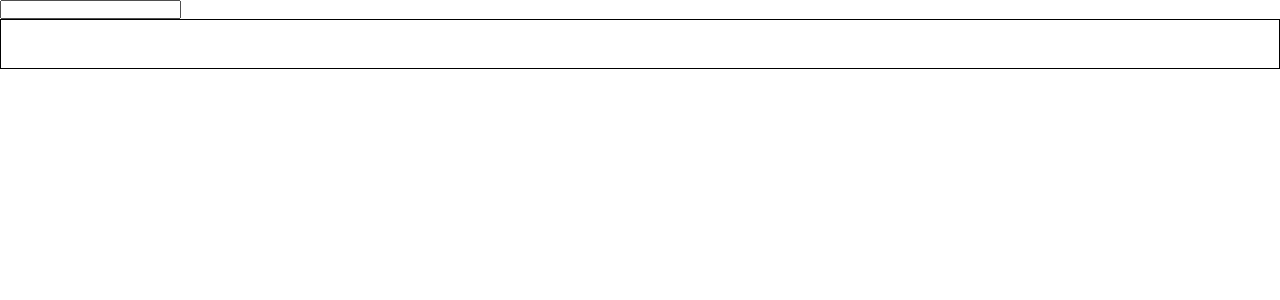
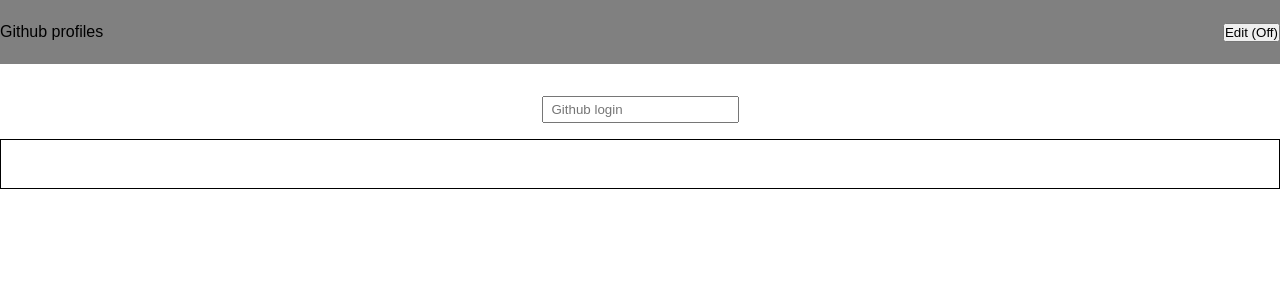
Before and after one commit to StanDevs/FulllFront, a React (Create React App) app: page / in a window 1280 px wide. Shown: the top 300 px of the page. Built offline with nearby package versions, Linux system fonts and the light colour scheme.

Commit message:
refacto & css

```diff
--- a/src/primary/App.tsx
+++ b/src/primary/App.tsx
@@ -1,4 +1,5 @@
 import "./app.css";
+import Header from "./components/Header/Header";
 import DependencyProvider from "./context/DependencyProvider";
 import EditProvider from "./context/EditProvider";
 import Home from "./pages/home/Home";
@@ -7,8 +8,11 @@ function App() {
   return (
     <DependencyProvider>
       <EditProvider>
-        <div data-testid="app" className="app">
-          <Home />
+        <div className="app">
+          <Header />
+          <div className="app__page">
+            <Home />
+          </div>
         </div>
       </EditProvider>
     </DependencyProvider>
--- /dev/null
+++ b/src/primary/Assets/Icons/Trash.tsx
@@ -0,0 +1,15 @@
+const Trash = () => {
+  return (
+    <svg
+      xmlns="http://www.w3.org/2000/svg"
+      width="16"
+      height="16"
+      fill="currentColor"
+      viewBox="0 0 16 16"
+    >
+      <path d="M2.5 1a1 1 0 0 0-1 1v1a1 1 0 0 0 1 1H3v9a2 2 0 0 0 2 2h6a2 2 0 0 0 2-2V4h.5a1 1 0 0 0 1-1V2a1 1 0 0 0-1-1H10a1 1 0 0 0-1-1H7a1 1 0 0 0-1 1H2.5zm3 4a.5.5 0 0 1 .5.5v7a.5.5 0 0 1-1 0v-7a.5.5 0 0 1 .5-.5zM8 5a.5.5 0 0 1 .5.5v7a.5.5 0 0 1-1 0v-7A.5.5 0 0 1 8 5zm3 .5v7a.5.5 0 0 1-1 0v-7a.5.5 0 0 1 1 0z" />
+    </svg>
+  );
+};
+
+export default Trash;
--- a/src/primary/app.css
+++ b/src/primary/app.css
@@ -9,3 +9,7 @@
   margin: 0;
   font-family: sans-serif;
 }
+
+.app__page {
+  padding-top: 32px;
+}
--- /dev/null
+++ b/src/primary/components/Header/Header.tsx
@@ -0,0 +1,14 @@
+import useEditMode from "../../hooks/useEditMode";
+import "./header.css";
+
+const Header = () => {
+  const { isEdit, toggleEditMode } = useEditMode();
+  return (
+    <div className="header">
+      <span>Github profiles</span>
+      <button onClick={toggleEditMode}>Edit {isEdit ? "(On)" : "(Off)"}</button>
+    </div>
+  );
+};
+
+export default Header;
--- /dev/null
+++ b/src/primary/components/Header/header.css
@@ -0,0 +1,8 @@
+.header {
+  background-color: grey;
+  display: flex;
+  align-items: center;
+  justify-content: space-between;
+  width: 100%;
+  min-height: 64px;
+}
--- a/src/primary/components/Input/Input.tsx
+++ b/src/primary/components/Input/Input.tsx
@@ -1,3 +1,4 @@
+import "./input.css";
 import { debounce } from "lodash";
 import { FormEvent, InputHTMLAttributes, useCallback } from "react";
 
@@ -23,7 +24,13 @@ const Input = (props: InputProps) => {
     [props.onInput, props.debounce, onDebouncedInput]
   );
 
-  return <input {...props} onInput={onInput} />;
+  return (
+    <input
+      className={`${props.className ?? ""} input`}
+      {...props}
+      onInput={onInput}
+    />
+  );
 };
 
 export default Input;
--- /dev/null
+++ b/src/primary/components/Input/input.css
@@ -0,0 +1,3 @@
+.input {
+  padding: 4px 8px;
+}
--- a/src/primary/pages/home/Home.tsx
+++ b/src/primary/pages/home/Home.tsx
@@ -3,8 +3,9 @@ import { FormEvent, useCallback, useEffect, useMemo, useState } from "react";
 import Profile from "../../../domain/Profile/Profile";
 import Input from "../../components/Input/Input";
 import useDependency from "../../hooks/useDependency";
-import ProfileItem from "./components/ProfileItem";
 import useEditMode from "../../hooks/useEditMode";
+import Trash from "../../Assets/Icons/Trash";
+import ProfileItem from "./components/ProfileItem/ProfileItem";
 
 const Home = () => {
   const { profileRepository } = useDependency();
@@ -12,6 +13,10 @@ const Home = () => {
   const { isEdit } = useEditMode();
   const [checkedProfile, setCheckedProfile] = useState<Record<number, boolean>>(
     {}
+  );
+  const checkedItemCount = useMemo(
+    () => Object.values(checkedProfile).filter((isTrue) => isTrue).length,
+    [checkedProfile]
   );
 
   const handleSearch = useCallback((e: FormEvent<HTMLInputElement>) => {
@@ -21,6 +26,8 @@ const Home = () => {
       profileRepository.get(search).then((resp) => {
         setProfiles(resp ?? []);
       });
+    } else {
+      setProfiles([]);
     }
 
     setCheckedProfile({});
@@ -46,7 +53,10 @@ const Home = () => {
   );
 
   const handleDeleteCheckedItems = useCallback(() => {
-    setProfiles((prev) => prev.filter((p) => !checkedProfile[p.id]));
+    const ok = window.confirm(
+      `Êtes-vous sûr de vouloir supprimer ${checkedItemCount}`
+    );
+    if (ok) setProfiles((prev) => prev.filter((p) => !checkedProfile[p.id]));
   }, [checkedProfile, profiles]);
 
   // const handleDuplicateCheckedItems = useCallback(() => {
@@ -60,27 +70,43 @@ const Home = () => {
   //   );
   // }, [profiles, checkedProfile]);
 
-  const checkedItemCount = useMemo(
-    () => Object.values(checkedProfile).filter((isTrue) => isTrue).length,
-    [checkedProfile]
-  );
-
   useEffect(() => {
     setCheckedProfile({});
   }, [profiles]);
 
   return (
-    <>
-      <Input type="search" onInput={handleSearch} debounce={500} />
-      {isEdit && (
-        <>
-          {checkedItemCount}
-          <Input type="checkbox" onChange={handleSelectAll} />
-          <button onClick={handleDeleteCheckedItems}>Delete</button>
-          {/* <button onClick={handleDuplicateCheckedItems}>Duplicate</button> */}
-        </>
-      )}
-      <div className="profileList">
+    <div className="home">
+      <div className="home__header">
+        <div className="home__searchContainer">
+          <Input
+            type="search"
+            placeholder="Github login"
+            onInput={handleSearch}
+            debounce={500}
+          />
+        </div>
+        {isEdit && (
+          <div className="home__actionsContainer">
+            <div className="home__selected">
+              <Input type="checkbox" onChange={handleSelectAll} />
+              <span className="home__checkAllLabel">
+                {checkedItemCount} elements selected
+              </span>
+            </div>
+            <div className="home__actions">
+              <button
+                className="home__delete"
+                disabled={checkedItemCount === 0}
+                onClick={handleDeleteCheckedItems}
+              >
+                <Trash />
+              </button>
+              {/* <button onClick={handleDuplicateCheckedItems}>Duplicate</button> */}
+            </div>
+          </div>
+        )}
+      </div>
+      <div className="home__profileList">
         {profiles.map((profile) => (
           <ProfileItem
             key={profile.id}
@@ -90,7 +116,7 @@ const Home = () => {
           />
         ))}
       </div>
-    </>
+    </div>
   );
 };
 
--- a/src/primary/pages/home/components/ProfileItem.css
+++ b/src/primary/pages/home/components/ProfileItem/ProfileItem.css
@@ -1,8 +1,9 @@
 .profileItem {
   background-color: var(--bg-grey-1);
   border-radius: 8px;
-  width: 100px;
+  flex: 0 1 max(100px, 24%);
   padding: 12px 8px 24px 8px;
+  margin-bottom: 12px;
 }
 
 .profileItem__avatarContainer {
@@ -12,7 +13,7 @@
 }
 
 .profileItem__avatar {
-  width: 50px;
+  height: 50px;
   border-radius: 50%;
 }
 
@@ -37,4 +38,5 @@
   cursor: pointer;
   border: none;
   padding: 8px 12px;
+  margin-top: 12px;
 }
--- a/src/primary/pages/home/components/ProfileItem.tsx
+++ b/src/primary/pages/home/components/ProfileItem/ProfileItem.tsx
@@ -1,8 +1,8 @@
 import "./ProfileItem.css";
 import { FormEvent, useCallback } from "react";
-import Profile from "../../../../domain/Profile/Profile";
-import Input from "../../../components/Input/Input";
-import useEditMode from "../../../hooks/useEditMode";
+import Profile from "../../../../../domain/Profile/Profile";
+import useEditMode from "../../../../hooks/useEditMode";
+import Input from "../../../../components/Input/Input";
 
 const ProfileItem = ({
   profile,
--- a/src/primary/pages/home/home.css
+++ b/src/primary/pages/home/home.css
@@ -1,8 +1,38 @@
-.profileList {
+.home__header {
+  padding: 0 24px 16px;
+}
+
+.home__profileList {
   width: 100%;
   display: flex;
   flex-wrap: wrap;
-  gap: 12px 24px;
+  justify-content: space-between;
   border: 1px black solid;
   padding: 24px;
 }
+
+.home__searchContainer {
+  display: flex;
+  justify-content: center;
+}
+
+.home__actionsContainer {
+  margin-top: 32px;
+  display: flex;
+  justify-content: space-between;
+}
+
+.home__actions {
+  display: flex;
+  justify-content: space-between;
+}
+
+.home__delete {
+  background: none;
+  border: none;
+  cursor: pointer;
+}
+
+.home__checkAllLabel {
+  margin-left: 8px;
+}
```
Also changed, not shown: 1 other file (tests, documents, lock files or other folders).
